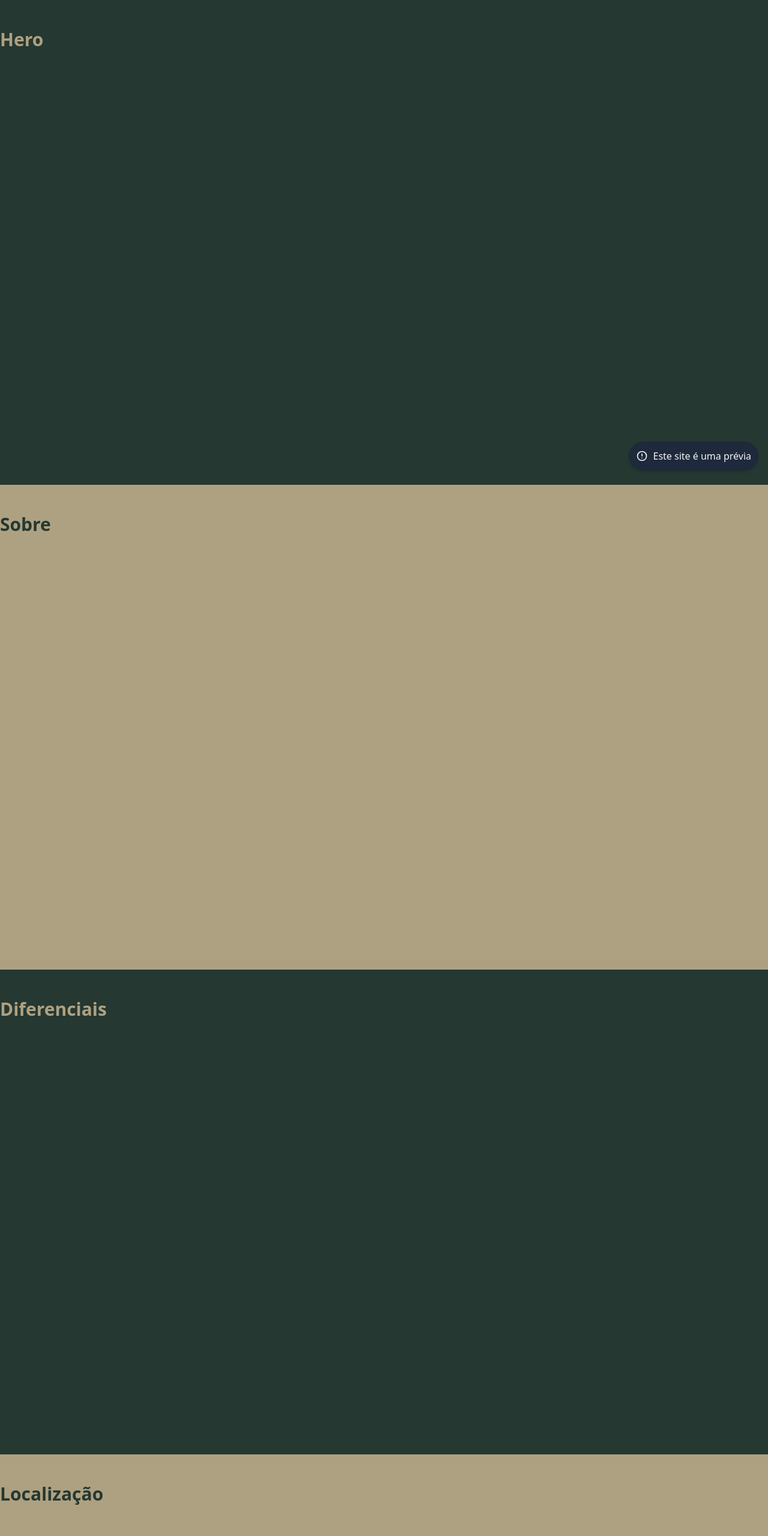
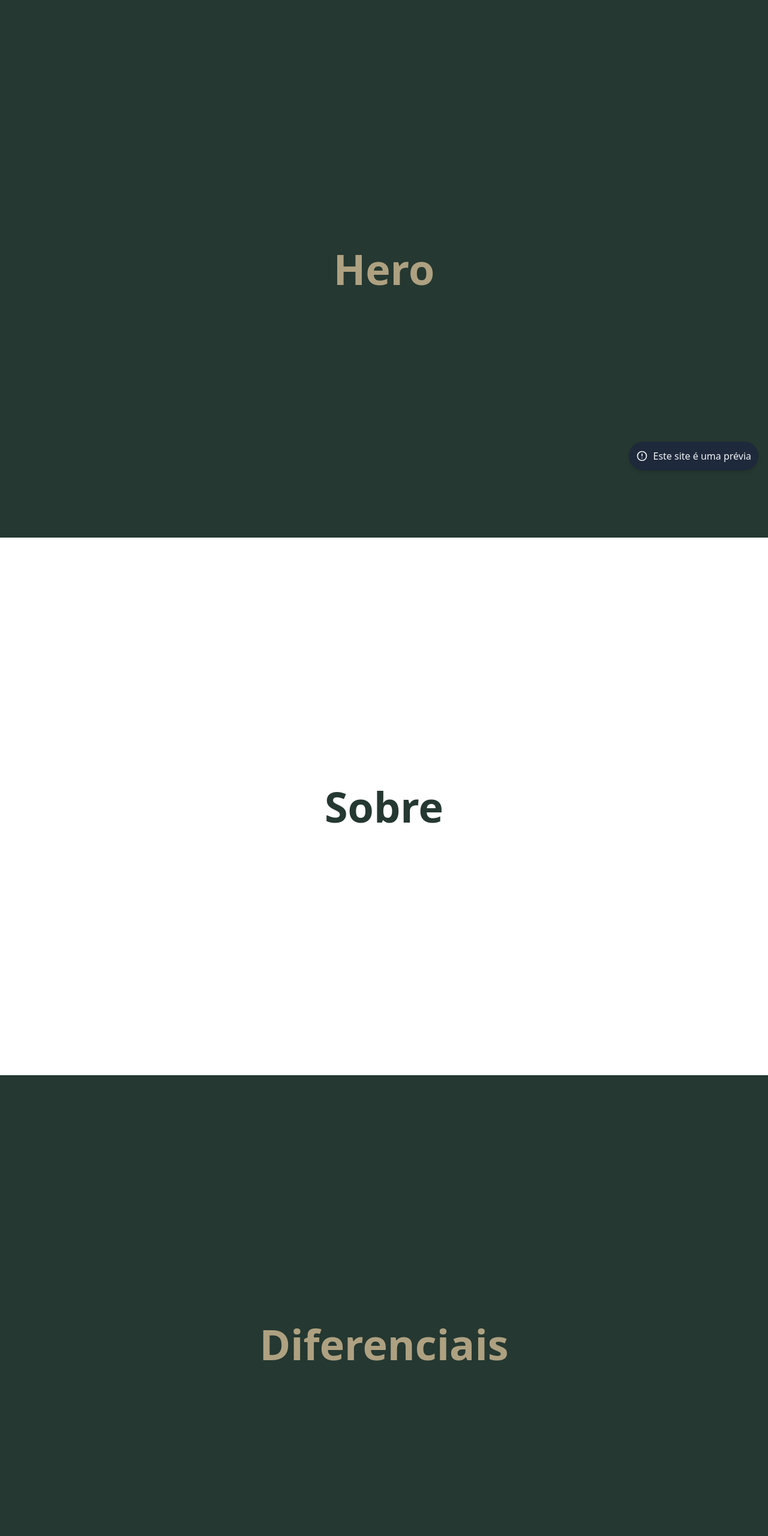
Before and after one commit to thiagomagano/maria-maggiore, an Astro site: page / in a window 1280 px wide. Shown: the top 2560 px of the page at 60% size. Built offline with nearby package versions, Linux system fonts and the light colour scheme; Astro itself is replaced by a stand-in of ours.

Commit message:
previa 2

```diff
--- a/src/components/sections/Contato.astro
+++ b/src/components/sections/Contato.astro
@@ -1,5 +1,5 @@
 <section class="py-12">
   <div class="container mx-auto">
-      <h1 class="text-3xl font-bold">Contato</h1>
+      <h1 class="font-bold">Contato</h1>
   </div>
 </section>
--- a/src/components/sections/Diferenciais.astro
+++ b/src/components/sections/Diferenciais.astro
@@ -1,5 +1,5 @@
 <section class="py-12 ">
   <div class="container mx-auto">
-      <h1 class="text-3xl font-bold">Diferenciais</h1>
+      <h1 class="font-bold">Diferenciais</h1>
   </div>
 </section>
--- a/src/components/sections/Galeria.astro
+++ b/src/components/sections/Galeria.astro
@@ -1,5 +1,5 @@
 <section class="py-12">
   <div class="container mx-auto">
-      <h1 class="text-3xl font-bold">Galeria</h1>
+      <h1 class="font-bold">Galeria</h1>
   </div>
 </section>
--- a/src/components/sections/Hero.astro
+++ b/src/components/sections/Hero.astro
@@ -5,6 +5,6 @@ const secao= "Hero";
 
 <section class="py-12">
   <div class="container mx-auto">
-      <h1 class="text-3xl font-bold">{secao}</h1>
+      <h1 class="font-bold">{secao}</h1>
   </div>
 </section>
--- a/src/components/sections/Localizacao.astro
+++ b/src/components/sections/Localizacao.astro
@@ -1,5 +1,5 @@
 <section class="py-12 ">
   <div class="container mx-auto">
-      <h1 class="text-3xl font-bold">Localização</h1>
+      <h1 class="font-bold">Localização</h1>
   </div>
 </section>
--- a/src/components/sections/Plantas.astro
+++ b/src/components/sections/Plantas.astro
@@ -1,5 +1,5 @@
 <section class="py-12">
   <div class="container mx-auto">
-      <h1 class="text-3xl font-bold">Plantas</h1>
+      <h1 class="font-bold">Plantas</h1>
   </div>
 </section>
--- a/src/components/sections/Sobre.astro
+++ b/src/components/sections/Sobre.astro
@@ -1,5 +1,5 @@
 <section class="py-12">
   <div class="container mx-auto">
-      <h1 class="text-3xl font-bold">Sobre</h1>
+      <h1 class="font-bold">Sobre</h1>
   </div>
 </section>
--- a/src/pages/index.astro
+++ b/src/pages/index.astro
@@ -30,8 +30,12 @@ import Contato from '../components/sections/Contato.astro';
 		min-height: 101svh;
 	}
 
+	section > div {
+		@apply grid place-items-center place-content-center h-screen;
+	}
+
 	main > section:nth-child(even) {
-  	@apply bg-maggiore-brown text-maggiore-green; /* Cor 1 para seções ímpares */
+  	@apply bg-white text-maggiore-green; /* Cor 1 para seções ímpares */
 	}
 
 main > section:nth-child(odd) {
@@ -42,6 +46,8 @@ main > section > div > h1 {
       display: block;
       transform: translateX(-100px);
       opacity: 0;
+			font-size: 70px;
+
     }
 </style>
 
```
